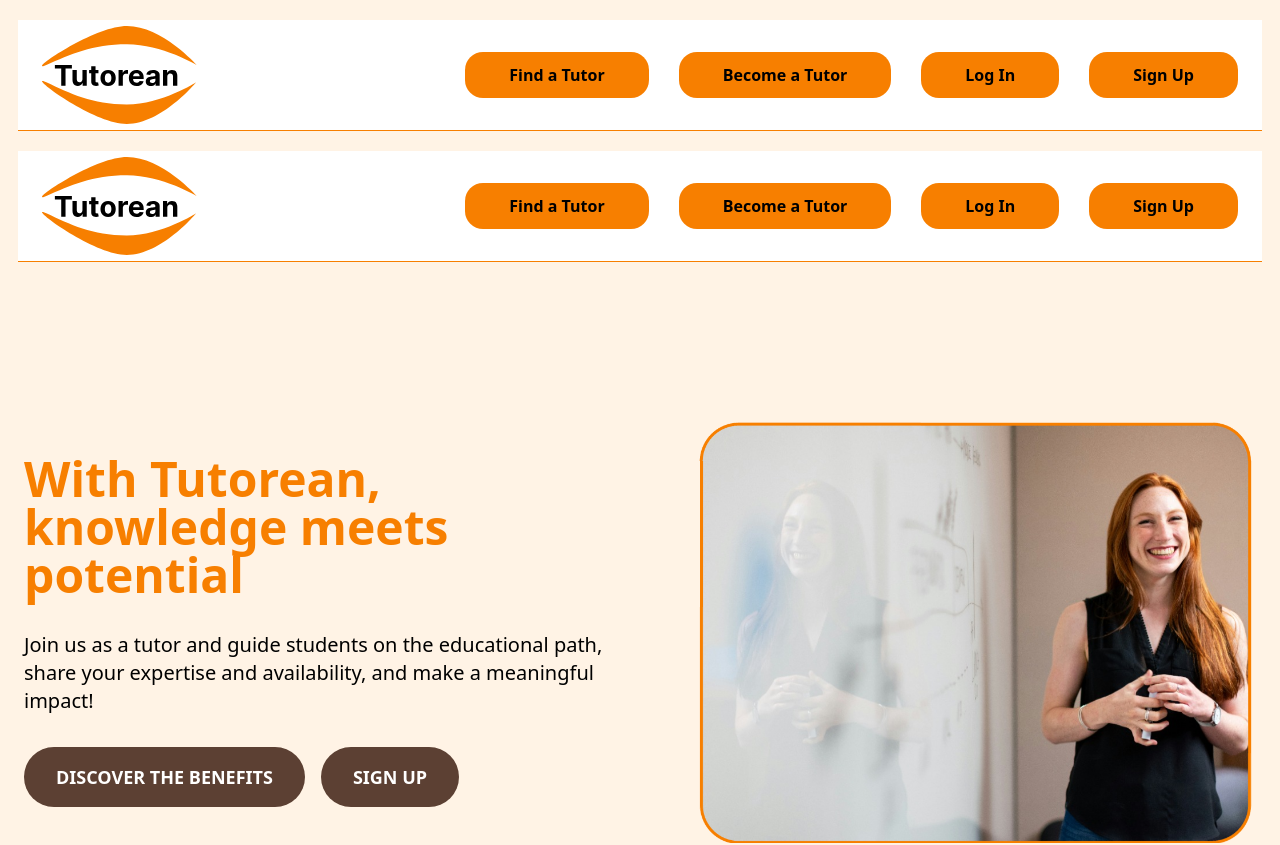
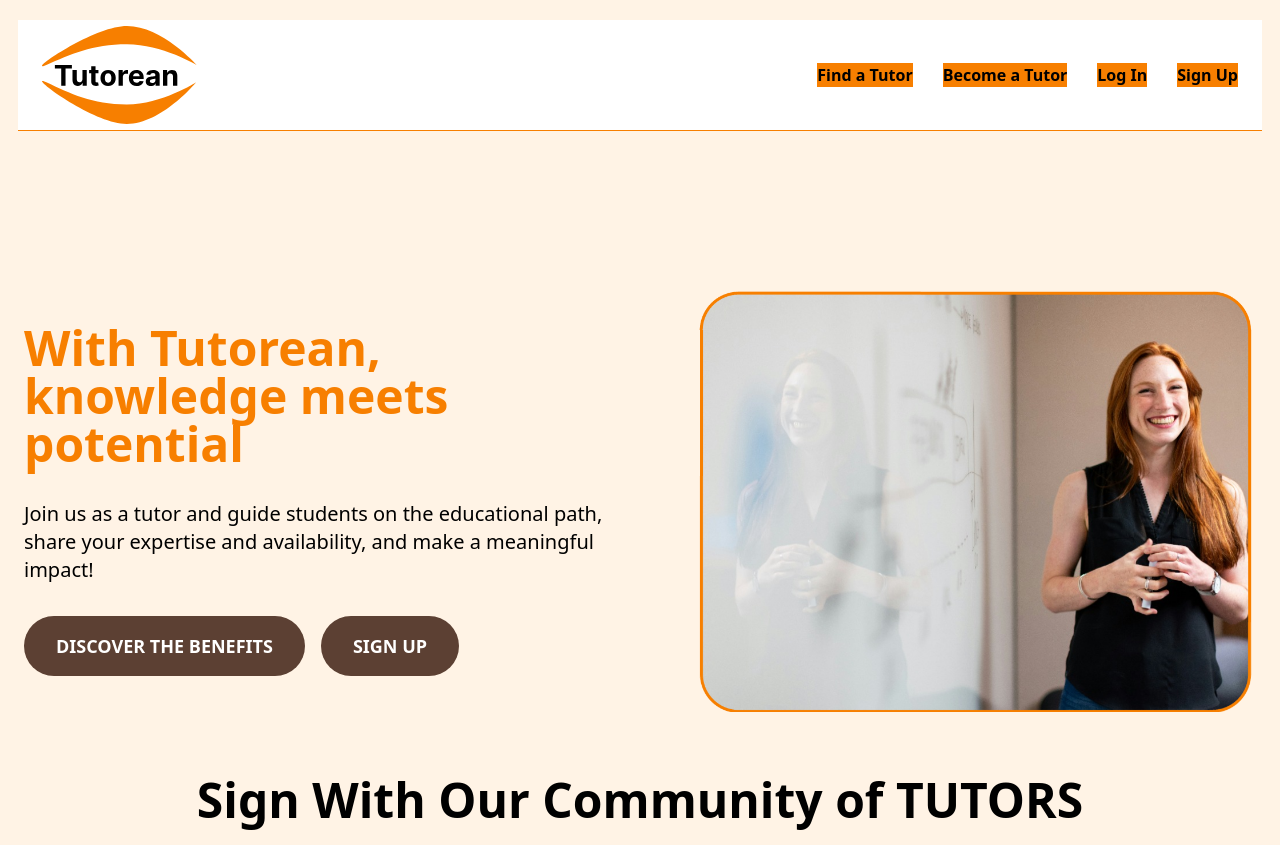
Before and after one commit to ebube-tech/tutorean, a Next.js app: page /about-us in a window 1280 px wide. Shown: the top 845 px of the page. Built offline with nearby package versions, Linux system fonts and the light colour scheme.

Commit message:
features fix

```diff
--- a/src/app/about-us/page.tsx
+++ b/src/app/about-us/page.tsx
@@ -2,12 +2,10 @@ import HeroSection from "@/components/about/HeroSection";
 import FeaturedTutors from "@/components/about/howitwork";
 import HowItWorks from "@/components/about/HowItWorks";
 import TutorSearch from "@/components/about/TutorSearch";
-import Header from "@/components/common/Header";
 
 export default function about() {
   return (
     <div className="pb-[100px]">
-      <Header />
       <HeroSection />
       <TutorSearch />
       <FeaturedTutors />
--- a/src/app/tutor_registration/page.tsx
+++ b/src/app/tutor_registration/page.tsx
@@ -1,10 +1,8 @@
-import Navbar from "@/components/tutor_registration/navbar";
 import Tutor_Reg_One from "@/components/tutor_registration/Tutor_Reg_One";
 
 export default function Home() {
   return (
     <div>
-      <Navbar />
       <Tutor_Reg_One />
     </div>
   );
--- a/src/components/about/TutorSearch.tsx
+++ b/src/components/about/TutorSearch.tsx
@@ -1,3 +1,4 @@
+/* eslint-disable @next/next/no-img-element */
 import React from "react";
 
 import Container from "@/ui/Container";
--- a/src/components/common/Footer.tsx
+++ b/src/components/common/Footer.tsx
@@ -6,7 +6,7 @@ import Text from "@/ui/footer/Text";
 
 function Footer() {
   return (
-    <div className="mx-[13px] rounded-[16px] border-[#F77F00] border-[2px] px-[12px]">
+    <div className="mx-[13px] rounded-[16px] border-[#F77F00] border-[2px] px-[12px] mt-[50px]">
       <div>
         <div className="border-[#F77F00] border-b-[2px] pb-[50px]">
           <div className="max-w-[1120px] mx-auto flex justify-between pt-[29px] flex-wrap gap-[30px] ">
--- a/src/components/common/Header.tsx
+++ b/src/components/common/Header.tsx
@@ -5,9 +5,9 @@ import MobileNav from "@/layout/MobileNav";
 import NavItem from "@/ui/NavItem";
 const NavItems = [
   { title: "Find a Tutor", link: "" },
-  { title: "Become a Tutor", link: "" },
+  { title: "Become a Tutor", link: "tutor_registration" },
   { title: "Log In", link: "login" },
-  { title: "Sign Up", link: "" },
+  { title: "Sign Up", link: "tutor_registration" },
 ];
 
 function Header() {
@@ -22,10 +22,7 @@ function Header() {
 
         <div className=" flex gap-[30px] items-center">
           {NavItems.map((navItem, index) => (
-            <div
-              className="bg-[#F77F00] px-[44px] py-[11px] bg-[#F77F007A] rounded-[18px]"
-              key={index}
-            >
+            <div key={index}>
               <NavItem label={navItem.title} href={navItem.link} />
             </div>
           ))}
--- a/src/ui/NavItem.tsx
+++ b/src/ui/NavItem.tsx
@@ -14,7 +14,9 @@ const NavItem: FunctionComponent<NavItemProps> = ({
 }) => {
   return (
     <Link href={href} className={clsx("", className)}>
-      <p className="text-[#000] font-[700]">{label}</p>
+      <div className="bg-[#F77F00] px-[44px] py-[11px] bg-[#F77F007A] rounded-[18px]">
+        <p className="text-[#000] font-[700]">{label}</p>
+      </div>
     </Link>
   );
 };
```
